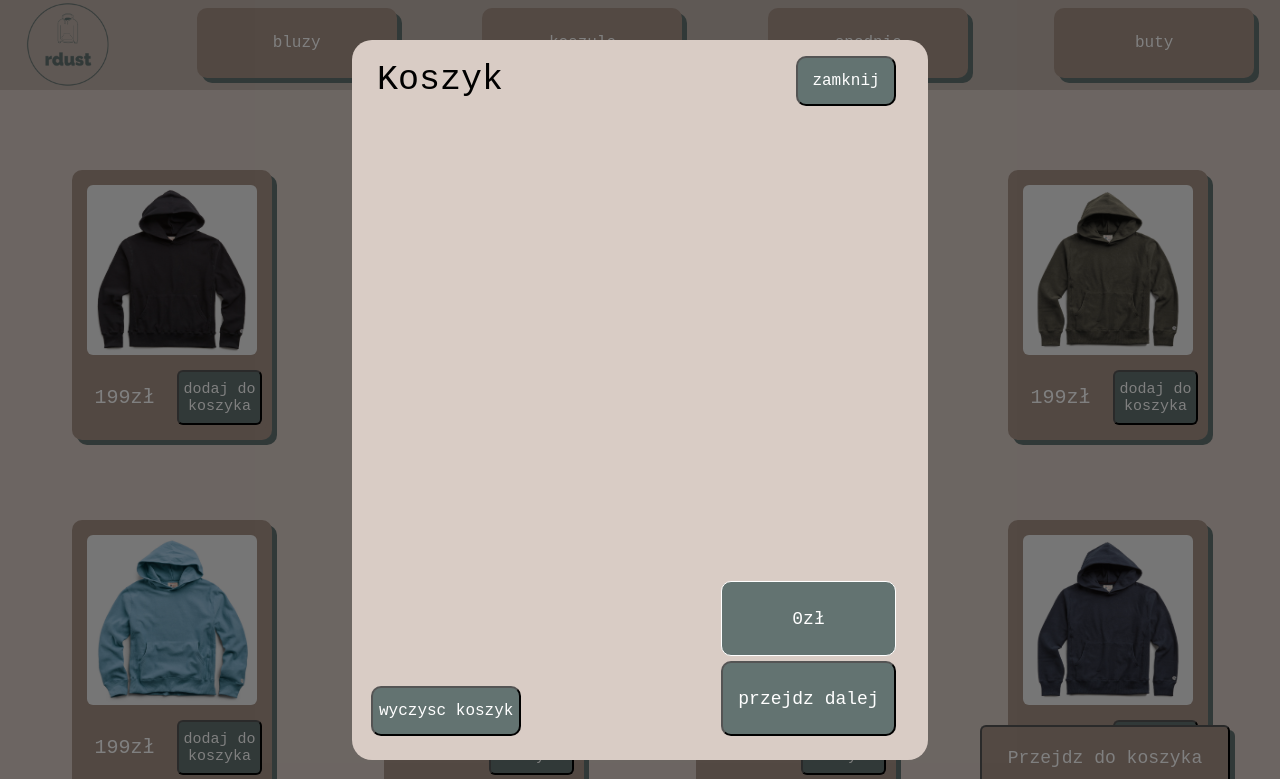
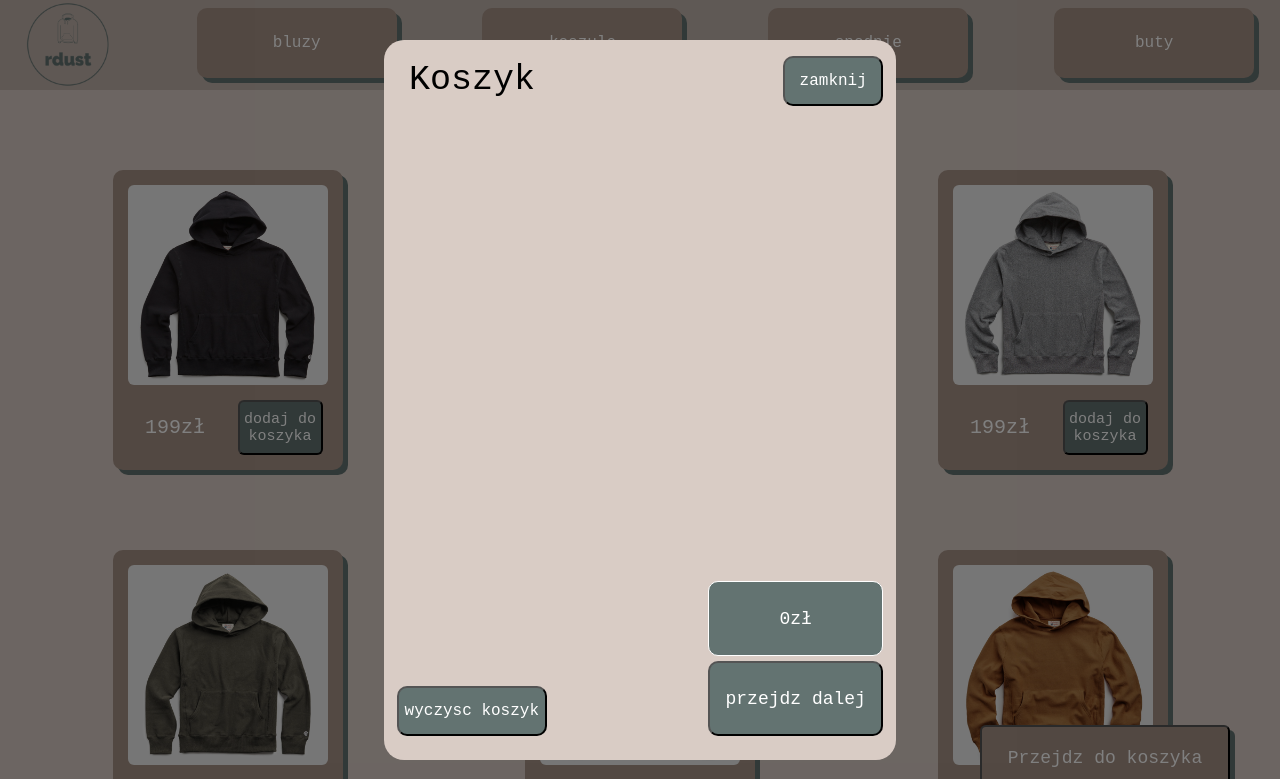
Before and after one commit to Kowalski3B/Projekt, a plain HTML site: page index.html in a window 1280 px wide. Both pictures are taken after a click on the button "Przejdz do koszyka". Shown: the top 779 px of the page. Drawn offline with Linux system fonts and the light colour scheme.

Commit message:
updated to 16:9

```diff
--- a/style/formularz.css
+++ b/style/formularz.css
@@ -46,8 +46,8 @@ main {
 
 main>div {
     display: none;
-    width: 330px;
-    height: 200px;
+    width: 450px;
+    height: 250px;
     background-color: #a69286;
     border-radius: 10px;
     font-size: 25px;
@@ -62,8 +62,10 @@ main>div {
 }
 
 main>div>img {
+    width: 200px;
+    height: 200px;
     display: flex;
-    margin-top: 4%;
+    margin-top: 5%;
     margin-right: 5%;
     border-radius: 6px;
 }
@@ -94,9 +96,9 @@ main>div>button {
     justify-content: center;
     align-items: center;
     color: white;
-    font-size: 25px;
-    height: 100px;
-    width: 200px;
+    font-size: 35px;
+    height: 150px;
+    width: 250px;
     border-radius: 10px;
     background-color: #a69286;
     box-shadow: 5px 5px #637371;
--- a/style/style.css
+++ b/style/style.css
@@ -48,13 +48,15 @@ main {
 }
 
 .produkt {
-  width: 200px;
-  height: 270px;
+  width: 230px;
+  height: 300px;
   background-color: #a69286;
   display: flex;
   flex-wrap: wrap;
   justify-content: space-evenly;
   margin: 40px;
+  margin-right: 70px;
+  margin-left: 70px;
   border-radius: 10px;
   box-shadow: 5px 5px #637371;
   color: white;
@@ -63,8 +65,8 @@ main {
 
 .produkt>img {
   margin-top: 15px;
-  width: 170px;
-  height: 170px;
+  width: 200px;
+  height: 200px;
   border-radius: 6px;
 }
 
@@ -150,7 +152,7 @@ footer {
 .srodekkoszyka {
   position: absolute;
   background-color: #d9ccc5;
-  width: 45%;
+  width: 40%;
   height: 90%;
   border-radius: 20px;
   top: 50%;
@@ -224,7 +226,7 @@ footer {
 #zamknij {
   position: fixed;
   top: 7%;
-  right: 30%;
+  right: 31%;
   z-index: 2;
   width: 100px;
   height: 50px;
@@ -241,7 +243,7 @@ footer {
 #clear {
   position: fixed;
   bottom: 8%;
-  left: 29%;
+  left: 31%;
   z-index: 2;
   width: 150px;
   height: 50px;
@@ -261,7 +263,7 @@ footer {
   align-items: center;
   position: fixed;
   bottom: 18%;
-  right: 30%;
+  right: 31%;
   z-index: 2;
   width: 175px;
   height: 75px;
@@ -275,7 +277,7 @@ footer {
 #next {
   position: fixed;
   bottom: 8%;
-  right: 30%;
+  right: 31%;
   z-index: 2;
   width: 175px;
   height: 75px;
```
Also changed, not shown: formularz.html (+23 -1 lines).
